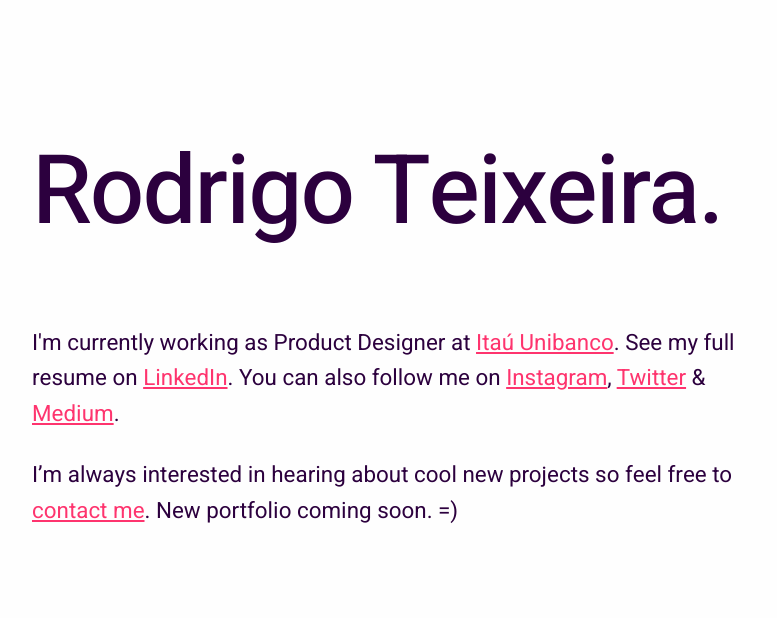
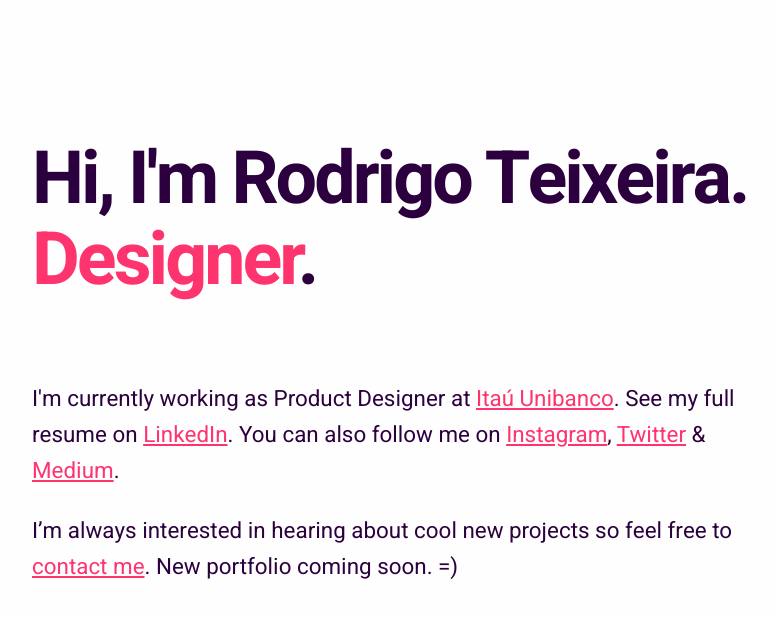
Before and after one commit to drigoteixeira/drigoteixeira.github.io, a Jekyll site: the page built from index.html, in a window 1280 px wide. Shown: the top 618 px of the page, without its empty margins (58-835 px from the left). Built offline with Jekyll 4.4.1, drawn with Linux system fonts in a browser that asks for light colours; nearby versions of some CDN libraries.

Commit message:
Update home

```diff
--- a/_scss/typography.scss
+++ b/_scss/typography.scss
@@ -11,16 +11,19 @@ h6 {
   color: $black;
   margin-top: 0;
   font-family: 'Heebo', sans-serif;
-  font-weight: 500;
+  font-weight: 700;
 }
 
 h1 {
-    font-size: 6em;
+    font-size: 4.6em;
     line-height: 1.1;
-    letter-spacing: -2px;
+    letter-spacing: -3px;
     color: $purple;
 }
 
+h1 span {
+    color: $red;
+}
 
 .subtitle {
     margin-top: -70px;
@@ -228,7 +231,7 @@ blockquote cite {
 
 
 @media (max-width: 550px) {
-  h1 { font-size: 6rem;}
+  h1 { font-size: 6rem; letter-spacing: -2px;}
   h2 { font-size: 3.6rem; }
   h3 { font-size: 3.6rem;}
   h4 { font-size: 3.0rem; }
--- a/index.html
+++ b/index.html
@@ -6,7 +6,7 @@ layout: home2
         <div class="row">
             <div class="eight columns">
 
-                <h1>Rodrigo Teixeira.</h1>
+                <h1>Hi, I'm Rodrigo Teixeira. <span>Designer</span>.</h1>
 
                 <p>I'm currently working as Product Designer at <a href="https://www.itau.com.br">Itaú Unibanco</a>. See my full resume on <a href="https://www.linkedin.com/in/drigoteixeira/">LinkedIn</a>. You can also follow me on <a href="https://www.instagram.com/drigoteixeira/">Instagram</a>, <a href="https://twitter.com/drigo">Twitter</a> &amp; <a href="https://medium.com/@drigo">Medium</a>.
 
```
